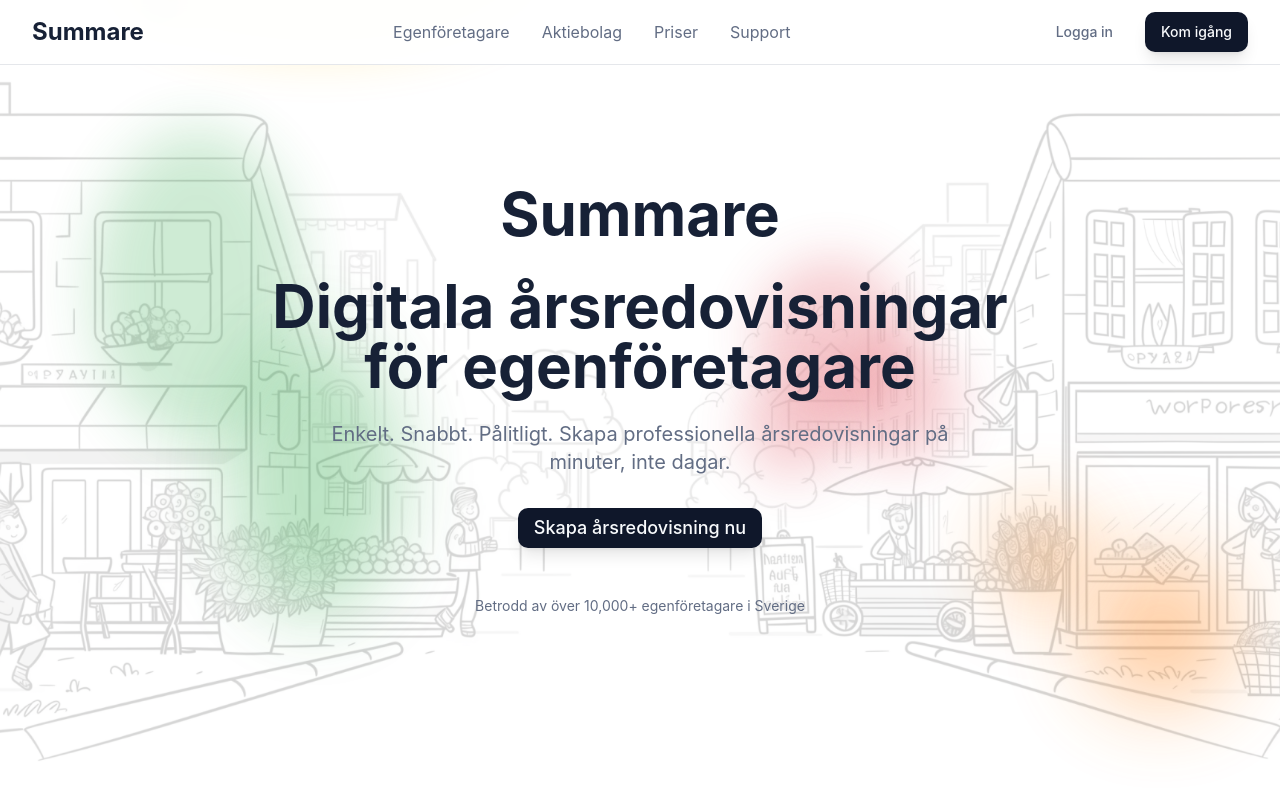
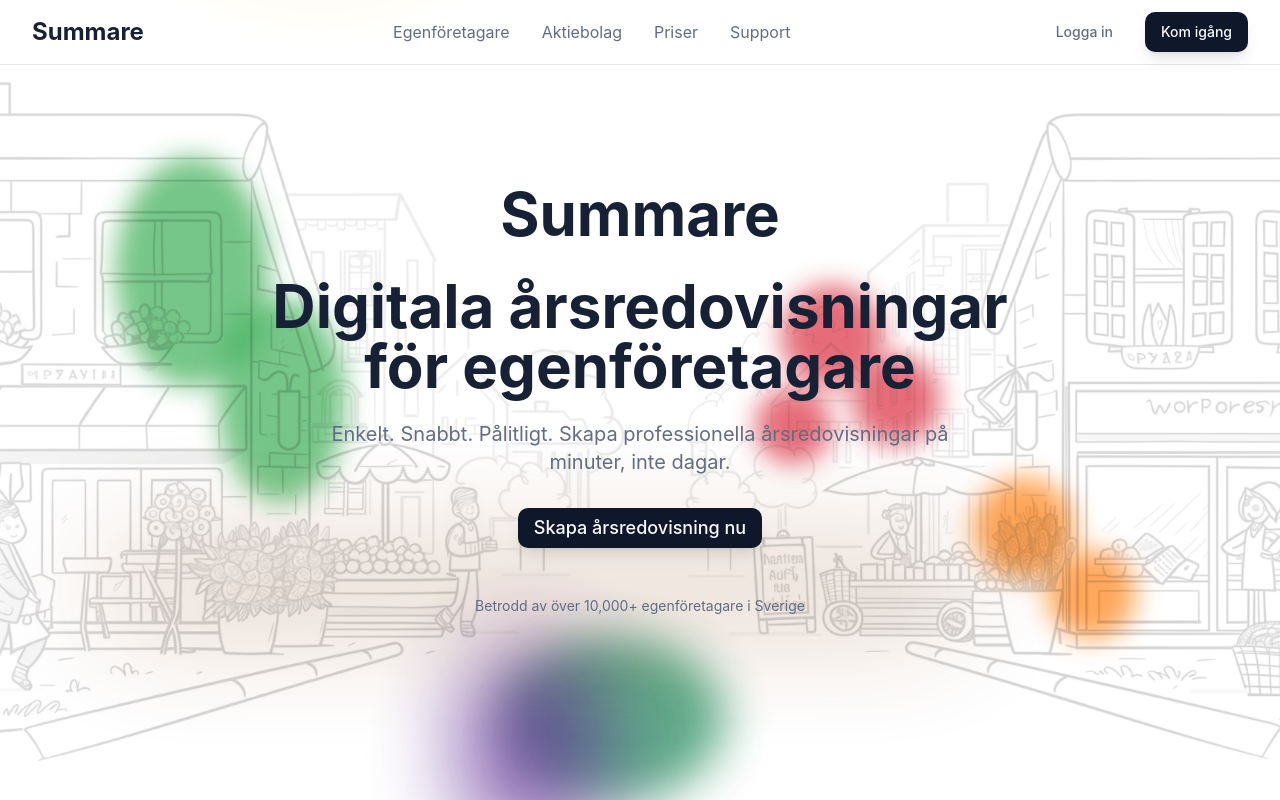
Before and after one commit to cemyet/summare-digital-vision, a React (Vite) app: page / in a window 1280 px wide. Shown: the top 800 px of the page. Built offline with nearby package versions, Linux system fonts and the light colour scheme.

Commit message:
Fix: Adjust watercolor animation effect

```diff
--- a/src/components/HeroSection.tsx
+++ b/src/components/HeroSection.tsx
@@ -13,76 +13,76 @@ const HeroSection = () => {
       }}
     >
       {/* Watercolor painting animation for specific objects */}
-      <div className="absolute inset-0 z-10">
+      <div className="absolute inset-0 z-10 mix-blend-multiply">
         <svg className="w-full h-full" viewBox="0 0 100 100" preserveAspectRatio="xMidYMid slice">
 
           {/* Paint the umbrella yellow */}
           <ellipse
-            cx="25" cy="15" rx="18" ry="8"
-            className="watercolor-splash watercolor-umbrella"
-            style={{ animationDelay: '1s' }}
+            cx="25" cy="15" rx="12" ry="6"
+            className="watercolor-paint watercolor-umbrella"
+            style={{ animationDelay: '0.5s' }}
           />
 
           {/* Paint tomatoes red */}
           <circle
-            cx="65" cy="45" r="6"
-            className="watercolor-splash watercolor-tomato"
-            style={{ animationDelay: '2s' }}
+            cx="65" cy="45" r="4"
+            className="watercolor-paint watercolor-tomato"
+            style={{ animationDelay: '1.2s' }}
           />
           <circle
-            cx="70" cy="50" r="5"
-            className="watercolor-splash watercolor-tomato"
-            style={{ animationDelay: '2.3s' }}
+            cx="70" cy="50" r="3.5"
+            className="watercolor-paint watercolor-tomato"
+            style={{ animationDelay: '1.5s' }}
           />
           <circle
-            cx="62" cy="52" r="4"
-            className="watercolor-splash watercolor-tomato"
-            style={{ animationDelay: '2.6s' }}
+            cx="62" cy="52" r="3"
+            className="watercolor-paint watercolor-tomato"
+            style={{ animationDelay: '1.8s' }}
           />
 
           {/* Paint leafy greens */}
           <ellipse
-            cx="15" cy="40" rx="8" ry="12"
-            className="watercolor-splash watercolor-leafy-green"
-            style={{ animationDelay: '3.2s' }}
+            cx="15" cy="40" rx="6" ry="9"
+            className="watercolor-paint watercolor-leafy-green"
+            style={{ animationDelay: '2.5s' }}
           />
           <ellipse
-            cx="22" cy="50" rx="6" ry="10"
-            className="watercolor-splash watercolor-leafy-green"
-            style={{ animationDelay: '3.8s' }}
+            cx="22" cy="50" rx="5" ry="8"
+            className="watercolor-paint watercolor-leafy-green"
+            style={{ animationDelay: '2.8s' }}
           />
 
           {/* Paint fruit stand oranges */}
           <circle
-            cx="80" cy="60" r="5"
-            className="watercolor-splash watercolor-fruit-orange"
-            style={{ animationDelay: '4.5s' }}
+            cx="80" cy="60" r="4"
+            className="watercolor-paint watercolor-fruit-orange"
+            style={{ animationDelay: '3.5s' }}
           />
           <circle
-            cx="85" cy="65" r="4"
-            className="watercolor-splash watercolor-fruit-orange"
-            style={{ animationDelay: '4.8s' }}
+            cx="85" cy="65" r="3.5"
+            className="watercolor-paint watercolor-fruit-orange"
+            style={{ animationDelay: '3.8s' }}
           />
 
           {/* Paint vegetables green */}
           <ellipse
-            cx="45" cy="70" rx="10" ry="8"
-            className="watercolor-splash watercolor-vegetable-green"
-            style={{ animationDelay: '5.5s' }}
+            cx="45" cy="70" rx="8" ry="6"
+            className="watercolor-paint watercolor-vegetable-green"
+            style={{ animationDelay: '4.2s' }}
           />
 
           {/* Paint purple eggplants */}
           <ellipse
-            cx="35" cy="65" rx="6" ry="9"
-            className="watercolor-splash watercolor-eggplant"
-            style={{ animationDelay: '6.2s' }}
+            cx="35" cy="65" rx="5" ry="7"
+            className="watercolor-paint watercolor-eggplant"
+            style={{ animationDelay: '4.8s' }}
           />
 
           {/* Paint market stand wood brown */}
           <rect
-            x="10" y="75" width="80" height="8" rx="2"
-            className="watercolor-splash watercolor-wood"
-            style={{ animationDelay: '7s' }}
+            x="10" y="75" width="80" height="6" rx="2"
+            className="watercolor-paint watercolor-wood"
+            style={{ animationDelay: '5.5s' }}
           />
 
         </svg>
--- a/src/index.css
+++ b/src/index.css
@@ -125,56 +125,61 @@ All colors MUST be HSL.
     @apply py-20 px-4 md:px-8;
   }
 
-  /* Watercolor animation styles */
-  .watercolor-splash {
+  /* Watercolor painting animation styles */
+  .watercolor-paint {
     opacity: 0;
-    filter: blur(2px);
-    animation: watercolor-paint 3s ease-out forwards;
+    filter: blur(3px);
+    animation: paint-splash 2s ease-out forwards;
   }
 
   .watercolor-umbrella {
-    fill: rgba(255, 193, 7, 0.5);
+    fill: rgba(255, 193, 7, 0.8);
   }
 
   .watercolor-tomato {
-    fill: rgba(220, 53, 69, 0.6);
+    fill: rgba(220, 53, 69, 0.9);
   }
 
   .watercolor-leafy-green {
-    fill: rgba(40, 167, 69, 0.5);
+    fill: rgba(40, 167, 69, 0.8);
   }
 
   .watercolor-fruit-orange {
-    fill: rgba(255, 133, 27, 0.6);
+    fill: rgba(255, 133, 27, 0.9);
   }
 
   .watercolor-vegetable-green {
-    fill: rgba(25, 135, 84, 0.5);
+    fill: rgba(25, 135, 84, 0.8);
   }
 
   .watercolor-eggplant {
-    fill: rgba(108, 117, 125, 0.5);
+    fill: rgba(102, 51, 153, 0.8);
   }
 
   .watercolor-wood {
-    fill: rgba(139, 69, 19, 0.4);
+    fill: rgba(139, 69, 19, 0.7);
   }
 }
 
-@keyframes watercolor-paint {
+@keyframes paint-splash {
   0% {
     opacity: 0;
-    transform: scale(0);
+    transform: scale(0.3);
+    filter: blur(8px);
+  }
+  30% {
+    opacity: 0.9;
+    transform: scale(1.3);
     filter: blur(4px);
   }
-  50% {
-    opacity: 0.8;
-    transform: scale(1.2);
-    filter: blur(3px);
+  70% {
+    opacity: 0.9;
+    transform: scale(1.1);
+    filter: blur(2px);
   }
   100% {
-    opacity: 0.4;
+    opacity: 0.8;
     transform: scale(1);
-    filter: blur(2px);
+    filter: blur(1px);
   }
 }
```
